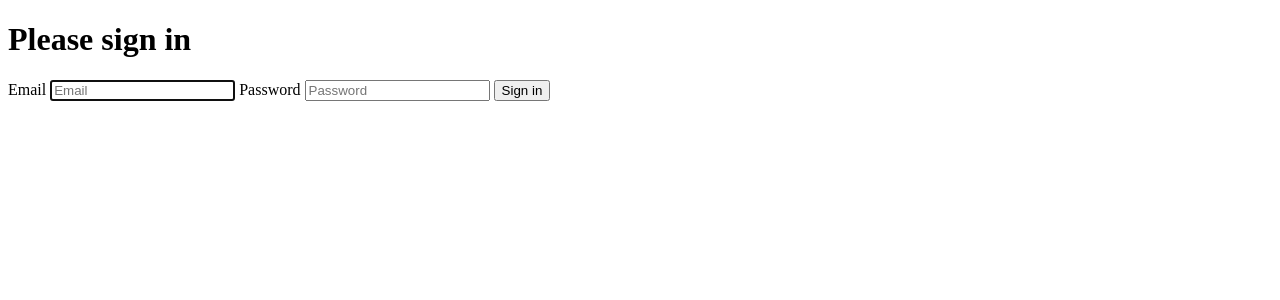
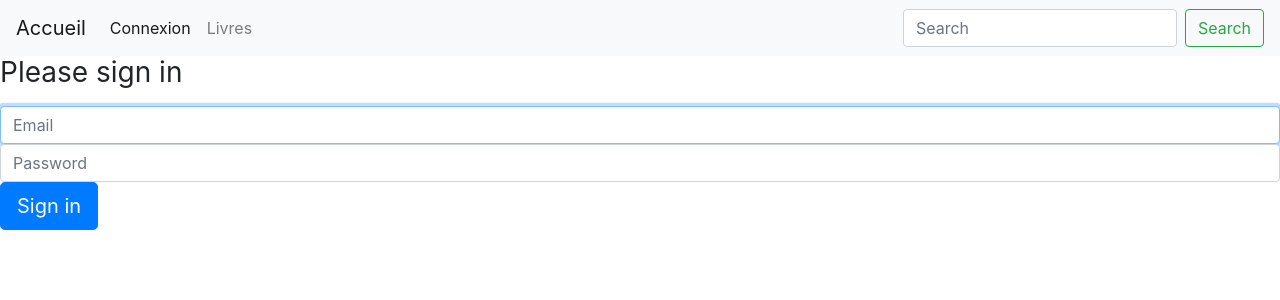
Before and after one commit to florentdrousset/library, a Symfony app: template templates/security/login.html.twig in a window 1280 px wide. Shown: the top 300 px of the page. Run offline with Twig, Linux system fonts and the light colour scheme; the template is opened without the code that fills it, so the values that code supplies are empty; some libraries are stand-ins or nearby versions.

Commit message:
page d\accueil

```diff
--- a/templates/base.html.twig
+++ b/templates/base.html.twig
@@ -2,11 +2,44 @@
 <html>
     <head>
         <meta charset="UTF-8">
-        <title>{% block title %}Welcome!{% endblock %}</title>
-        {% block stylesheets %}{% endblock %}
+        <title>{% block title %} Bibliothèque {% endblock %}</title>
+        {% block stylesheets %}
+            <link rel="stylesheet" href="https://stackpath.bootstrapcdn.com/bootstrap/4.3.1/css/bootstrap.min.css" integrity="sha384-ggOyR0iXCbMQv3Xipma34MD+dH/1fQ784/j6cY/iJTQUOhcWr7x9JvoRxT2MZw1T" crossorigin="anonymous">
+        {% endblock %}
     </head>
     <body>
+    <nav class="navbar navbar-expand-lg navbar-light bg-light">
+        <a class="navbar-brand" href="{{ path('home') }}">Accueil</a>
+        <button class="navbar-toggler" type="button" data-toggle="collapse" data-target="#navbarSupportedContent" aria-controls="navbarSupportedContent" aria-expanded="false" aria-label="Toggle navigation">
+            <span class="navbar-toggler-icon"></span>
+        </button>
+
+        <div class="collapse navbar-collapse" id="navbarSupportedContent">
+            <ul class="navbar-nav mr-auto">
+                {% if app.user %}
+                <li class="nav-item active">
+                    <a class="nav-link" href="">Déconnexion<span class="sr-only">(current)</span></a>
+                </li>
+                    {% else %}
+                        <li class="nav-item active">
+                            <a class="nav-link" href="">Connexion<span class="sr-only">(current)</span></a>
+                        </li>
+                {% endif %}
+                <li class="nav-item">
+                    <a class="nav-link" href="#">Livres</a>
+                </li>
+            </ul>
+            <form class="form-inline my-2 my-lg-0">
+                <input class="form-control mr-sm-2" type="search" placeholder="Search" aria-label="Search">
+                <button class="btn btn-outline-success my-2 my-sm-0" type="submit">Search</button>
+            </form>
+        </div>
+    </nav>
         {% block body %}{% endblock %}
-        {% block javascripts %}{% endblock %}
+        {% block javascripts %}
+            <script src="https://code.jquery.com/jquery-3.3.1.slim.min.js" integrity="sha384-q8i/X+965DzO0rT7abK41JStQIAqVgRVzpbzo5smXKp4YfRvH+8abtTE1Pi6jizo" crossorigin="anonymous"></script>
+            <script src="https://cdnjs.cloudflare.com/ajax/libs/popper.js/1.14.7/umd/popper.min.js" integrity="sha384-UO2eT0CpHqdSJQ6hJty5KVphtPhzWj9WO1clHTMGa3JDZwrnQq4sF86dIHNDz0W1" crossorigin="anonymous"></script>
+            <script src="https://stackpath.bootstrapcdn.com/bootstrap/4.3.1/js/bootstrap.min.js" integrity="sha384-JjSmVgyd0p3pXB1rRibZUAYoIIy6OrQ6VrjIEaFf/nJGzIxFDsf4x0xIM+B07jRM" crossorigin="anonymous"></script>
+        {% endblock %}
     </body>
 </html>
--- /dev/null
+++ b/templates/home.html.twig
@@ -0,0 +1,5 @@
+{% extends 'base.html.twig' %}
+
+{% block body %}
+    <div class="jumbotron text-center"><h1>Bienvenue sur la bibliothèque</h1></div>
+{% endblock %}
```
Also changed, not shown: src/Controller/HomeController.php (added, +20 -0 lines).
